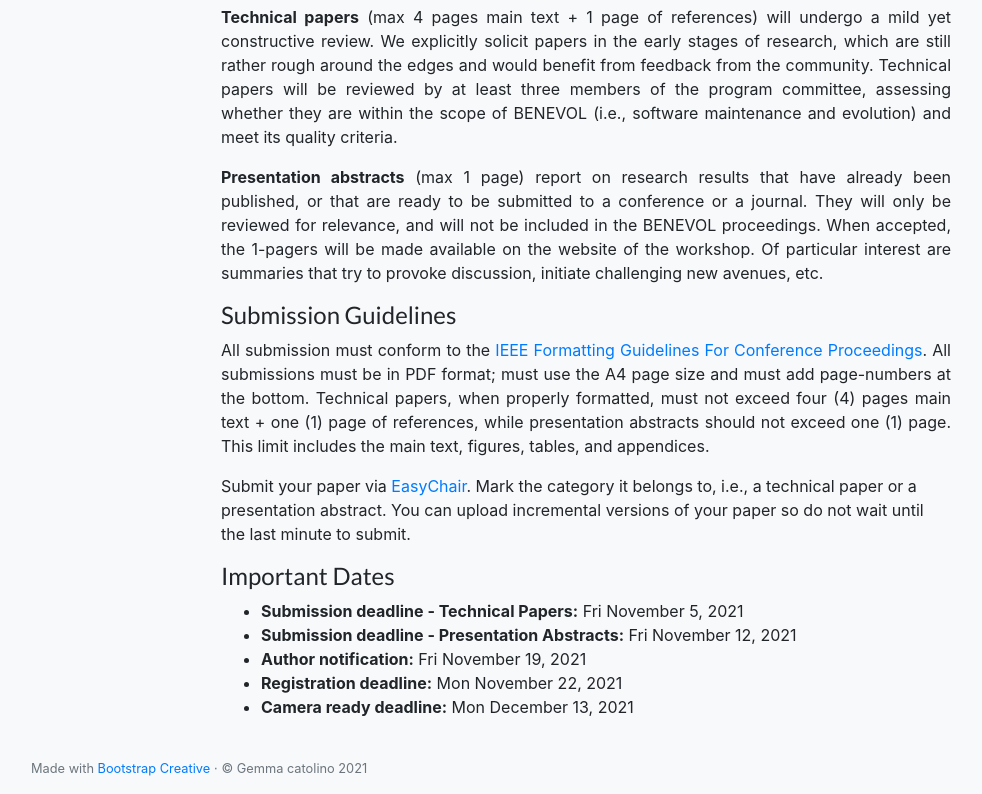
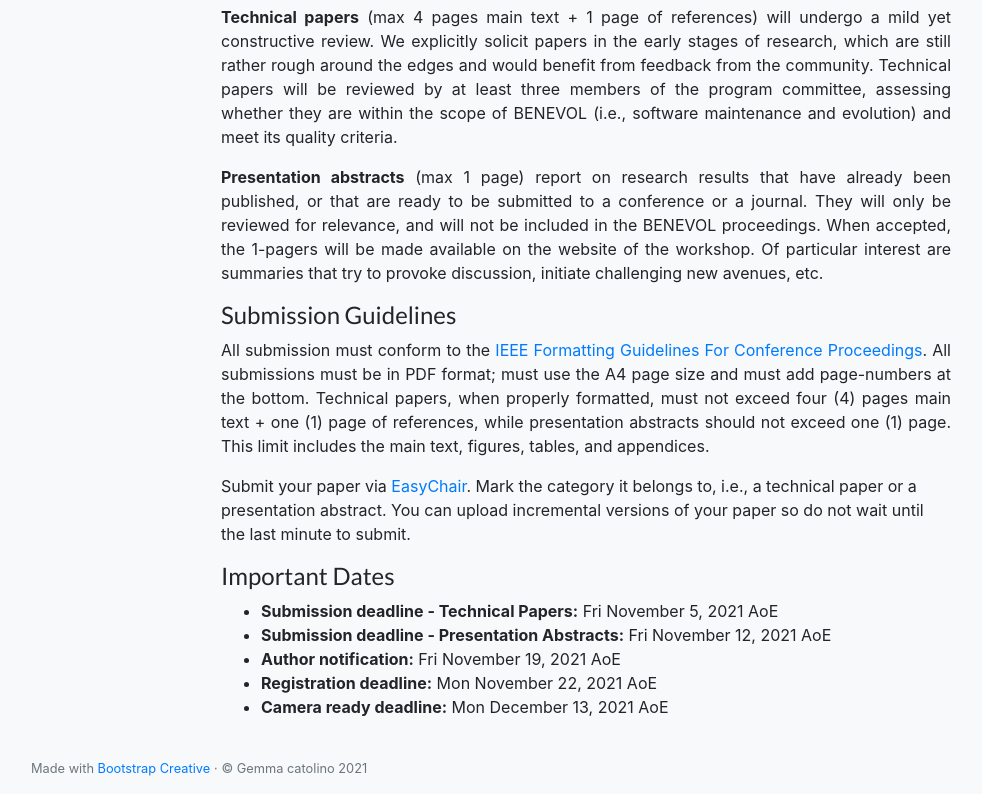
Before and after one commit to benevol2021/benevol2021.github.io, a website with bundled scripts: page index.html in a window 1280 px wide. Shown: the part 1822-2616 px from the top of the page, without its empty margins (54-1036 px from the left). Built offline with nearby package versions, Linux system fonts and the light colour scheme.

Commit message:
easychair

```diff
--- a/index.html
+++ b/index.html
@@ -1130,18 +1130,18 @@
             This limit includes the main text, figures, tables, and appendices.
           </p>
           <p>
-            Submit your paper via <a href="#">EasyChair</a>. Mark the
+            Submit your paper via <a href="https://easychair.org/conferences/?conf=benevol2021">EasyChair</a>. Mark the
             category it belongs to, i.e., a technical paper or a presentation abstract. You can upload incremental
             versions of your paper so do not wait until the last minute to submit.
           </p>
 
           <h4>Important Dates</h4>
           <ul>
-            <li><b>Submission deadline - Technical Papers:</b> Fri November 5, 2021</li>
-            <li><b>Submission deadline - Presentation Abstracts:</b> Fri November 12, 2021</li>
-            <li><b>Author notification:</b> Fri November 19, 2021</li>
-            <li><b>Registration deadline:</b> Mon November 22, 2021</li>
-            <li><b>Camera ready deadline:</b> Mon December 13, 2021</li>
+            <li><b>Submission deadline - Technical Papers:</b> Fri November 5, 2021 AoE</li>
+            <li><b>Submission deadline - Presentation Abstracts:</b> Fri November 12, 2021 AoE</li>
+            <li><b>Author notification:</b> Fri November 19, 2021 AoE</li>
+            <li><b>Registration deadline:</b> Mon November 22, 2021 AoE</li>
+            <li><b>Camera ready deadline:</b> Mon December 13, 2021 AoE</li>
           </ul>
         </div>
       </div>
```
